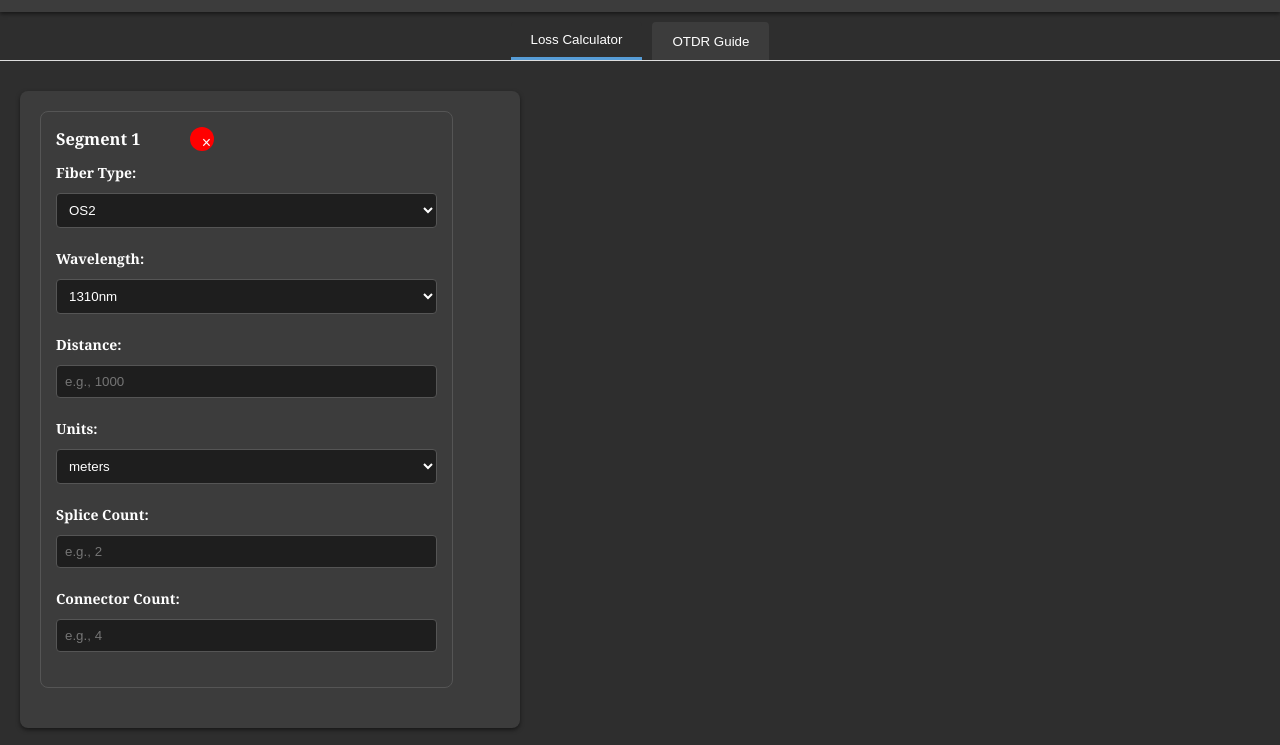
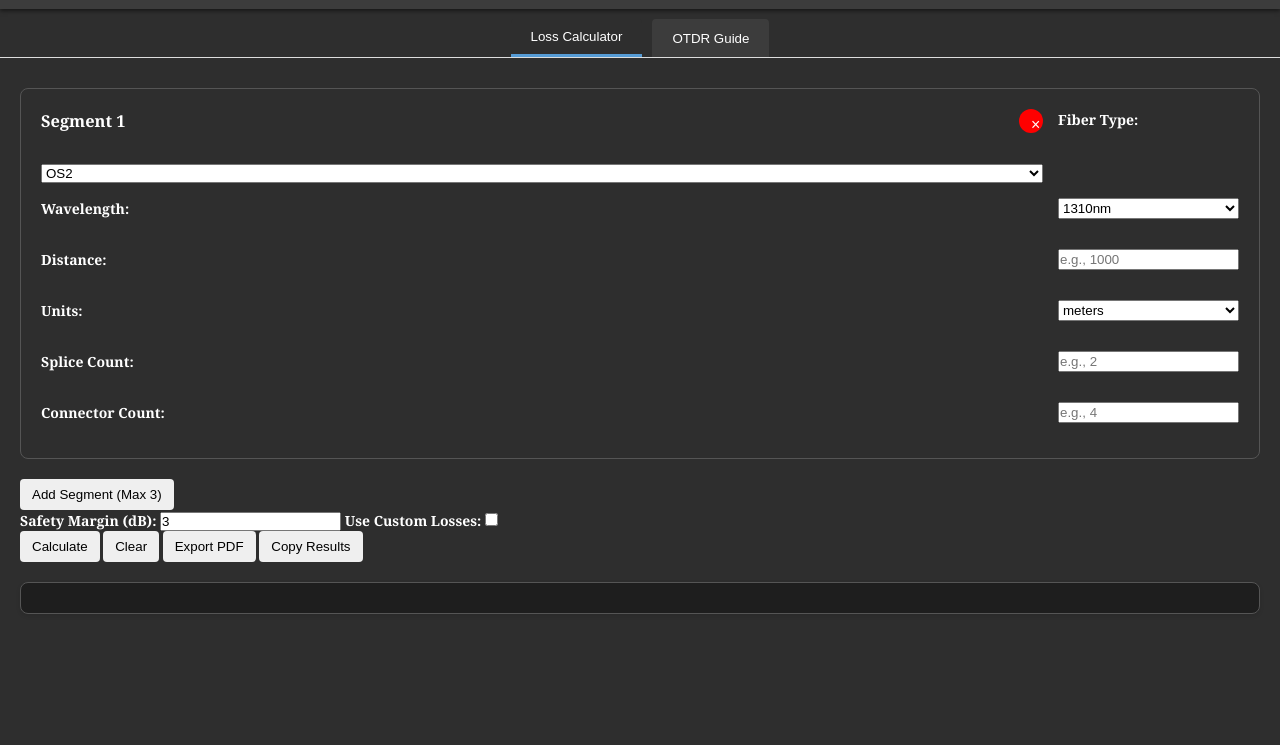
Before and after one commit to DavitHin/fiber-loss-calculator, a plain HTML site: page index.html in a window 1280 px wide. Shown: the part 100-845 px from the top of the page. After the commit the page ends 800 px from the top, so only its background shows below. Drawn offline with nearby package versions, Linux system fonts and the light colour scheme; a web font is replaced by a local one.

Commit message:
Update style.css

```diff
--- a/style.css
+++ b/style.css
@@ -28,6 +28,7 @@ body.dark h1, body.dark h2 { color: #569CD6; }
 .controls { display: flex; justify-content: flex-start; align-items: center; gap: 20px; flex-wrap: wrap; }
 button { padding: 8px 12px; border: none; border-radius: 4px; cursor: pointer; transition: background 0.2s; }
 button:hover { opacity: 0.9; }
+button:disabled { background: #CCC; cursor: not-allowed; opacity: 0.6; }
 .font-control { display: flex; align-items: center; gap: 5px; }
 
 /* Tabs */
@@ -45,18 +46,27 @@ body.dark .tab-button.active { background: #2E2E2E; border-bottom: 3px solid #56
 .content-text h1 { font-size: 1.2em; font-weight: bold; margin-bottom: 10px; }
 .content-text h2 { font-size: 1.1em; font-weight: bold; margin: 15px 0 5px; }
 
-/* Input Section */
-.input-section { display: grid; grid-template-columns: auto 1fr; gap: 15px; max-width: 500px; background: #FFF; padding: 20px; border-radius: 8px; box-shadow: 0 2px 4px rgba(0,0,0,0.1); margin-bottom: 20px; }
-body.dark .input-section { background: #3C3C3C; box-shadow: 0 2px 4px rgba(0,0,0,0.5); }
-input, select { padding: 8px; border: 1px solid #DDD; border-radius: 4px; }
-body.dark input, body.dark select { background: #1E1E1E; color: #FFF; border: 1px solid #555; }
-.buttons { grid-column: span 2; display: flex; gap: 10px; flex-wrap: wrap; }
-.segment-controls { display: flex; gap: 10px; margin-bottom: 10px; }
-.global-inputs { margin-top: 20px; display: grid; grid-template-columns: auto 1fr; gap: 15px; }
+/* Segment Styling (Enhanced Side-by-Side Layout) */
+.segment { border: 1px solid #DDD; border-radius: 8px; padding: 20px; margin-bottom: 20px; display: grid; grid-template-columns: 1fr; gap: 15px; }
+body.dark .segment { border: 1px solid #555; }
+.segment-header { display: flex; justify-content: space-between; align-items: center; margin-bottom: 15px; grid-column: 1 / -1; }
+.segment-header h3 { margin: 0; }
+.remove-segment { background: #FF0000; color: #FFF; border: none; border-radius: 50%; width: 24px; height: 24px; cursor: pointer; font-size: 16px; line-height: 1; }
+.remove-segment:hover { background: #CC0000; }
+
+/* Label-Input Pairs (Left: Label, Right: Input) */
+.segment .pair { display: grid; grid-template-columns: 1fr 2fr; gap: 10px; align-items: center; }
+.segment label { text-align: left; font-weight: bold; white-space: nowrap; }
+.segment select, .segment input { width: 100%; }
+
+/* Global Inputs (Same Alignment) */
+.global-inputs .pair { display: grid; grid-template-columns: 1fr 2fr; gap: 10px; align-items: center; margin-bottom: 10px; }
+.global-inputs label { text-align: left; font-weight: bold; white-space: nowrap; }
 
 /* Validation */
 .input-error { border: 2px solid #FF0000 !important; }
-.error-message { color: #FF0000; grid-column: span 2; font-size: 0.9em; }
+.error-message { color: #FF0000; font-size: 0.9em; margin-top: -5px; grid-column: 2; }
+#validation-summary { color: #FF0000; font-size: 1em; }
 
 /* Output */
 .output-section { margin-top: 20px; border: 1px solid #DDD; padding: 15px; background: #FFF; border-radius: 8px; box-shadow: 0 2px 4px rgba(0,0,0,0.1); }
@@ -81,6 +91,12 @@ body.dark .modal-content { background: #3C3C3C; color: #FFF; }
 .close:hover { color: #FFF; }
 .modal-image { max-width: 90%; max-height: 90vh; border-radius: 8px; }
 
+/* Image Modal Close Button (Below Image) */
+#image-modal { flex-direction: column; justify-content: center; align-items: center; }
+.modal-image { margin-bottom: 10px; }
+#image-modal .close { position: static; margin-top: 10px; font-size: 32px; color: #FFF; cursor: pointer; }
+#image-modal .close:hover { color: #CCC; }
+
 /* Tooltips (for educational help) */
 label[title] { position: relative; cursor: help; }
 label[title]:hover::after { content: attr(title); position: absolute; bottom: 100%; left: 0; background: #333; color: #FFF; padding: 5px; border-radius: 4px; white-space: pre-wrap; width: 200px; z-index: 10; }
@@ -88,33 +104,9 @@ label[title]:hover::after { content: attr(title); position: absolute; bottom: 10
 /* Responsiveness */
 @media (max-width: 600px) {
     .controls { flex-direction: column; align-items: flex-start; }
-    .input-section, .global-inputs { grid-template-columns: 1fr; gap: 10px; padding: 15px; }
+    .segment .pair, .global-inputs .pair { grid-template-columns: 1fr; }
+    .error-message { grid-column: 1; }
     .tabs { flex-direction: column; }
     .tab-button { margin: 5px 0; }
     #loss-chart { height: 150px; }
 }
-
-/* Segment Styling (Enhanced Layout) */
-.segment { border: 1px solid #DDD; border-radius: 8px; padding: 15px; margin-bottom: 20px; }
-body.dark .segment { border: 1px solid #555; }
-.segment-header { display: flex; justify-content: space-between; align-items: center; margin-bottom: 15px; }
-.segment-header h3 { margin: 0; }
-.remove-segment { background: #FF0000; color: #FFF; border: none; border-radius: 50%; width: 24px; height: 24px; cursor: pointer; font-size: 16px; line-height: 1; }
-.remove-segment:hover { background: #CC0000; }
-
-/* Label-Input Pairs (Left: Label, Right: Input) */
-.segment label { grid-column: 1; text-align: left; font-weight: bold; align-self: center; }
-.segment select, .segment input { grid-column: 2; justify-self: stretch; }
-.segment > * { display: grid; grid-template-columns: 1fr 2fr; gap: 10px; margin-bottom: 10px; }
-.error-message { grid-column: 2; }
-
-/* Global Inputs (Same Alignment) */
-.global-inputs > * { display: grid; grid-template-columns: 1fr 2fr; gap: 10px; margin-bottom: 10px; }
-.global-inputs label { text-align: left; font-weight: bold; align-self: center; }
-.global-inputs input, .global-inputs select { justify-self: stretch; }
-
-/* Responsiveness (Stack on Mobile) */
-@media (max-width: 600px) {
-    .segment > *, .global-inputs > * { grid-template-columns: 1fr; }
-    .error-message { grid-column: 1; }
-}
```
